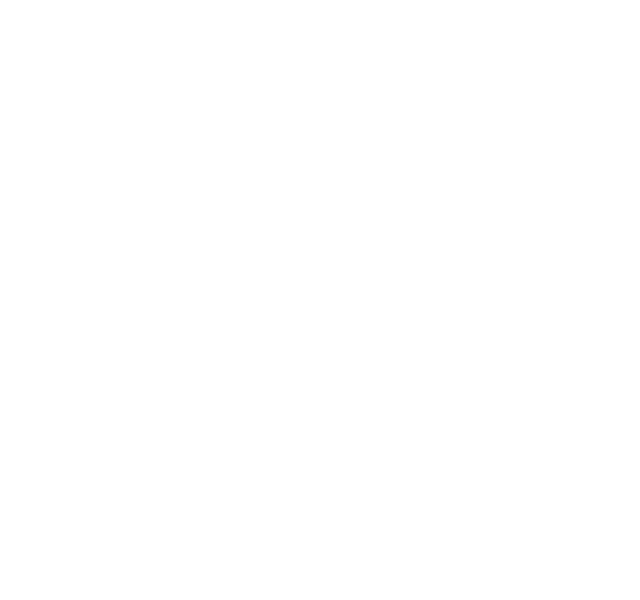
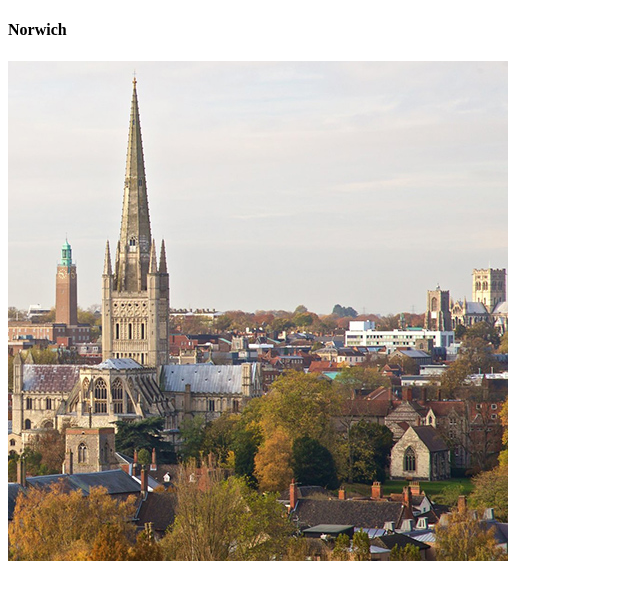
Before and after one commit to tiyapatel12/simple-css-23, a plain HTML site: page index.html in a window 1280 px wide. Shown: the whole page, without its empty margins (0-640 px from the left). Drawn offline with Linux system fonts and the light colour scheme.

Commit message:
Update index.html

```diff
--- a/index.html
+++ b/index.html
@@ -7,6 +7,10 @@
 </head>
 <body>
     <div id="main container">
+        <div id="hero-container">
+            <h4 id="city-text">Norwich</h4>
+            <img src="images/norwich.jpg">
+        </div>
 
     </div>
 
```
